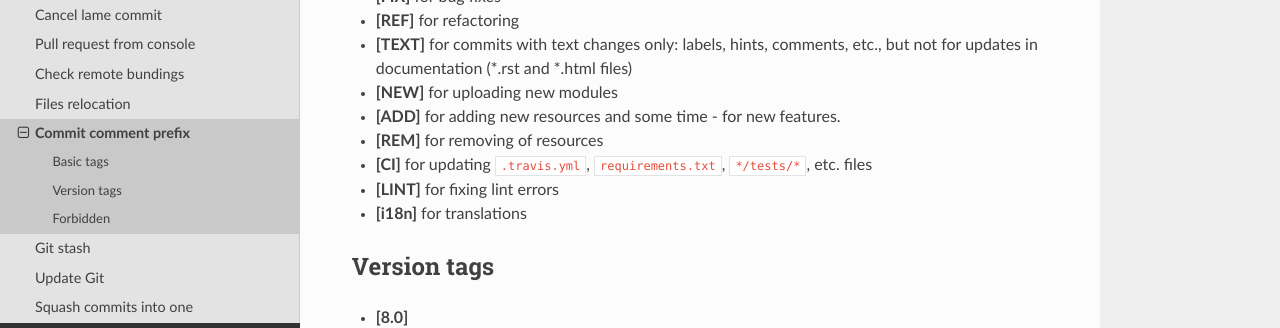
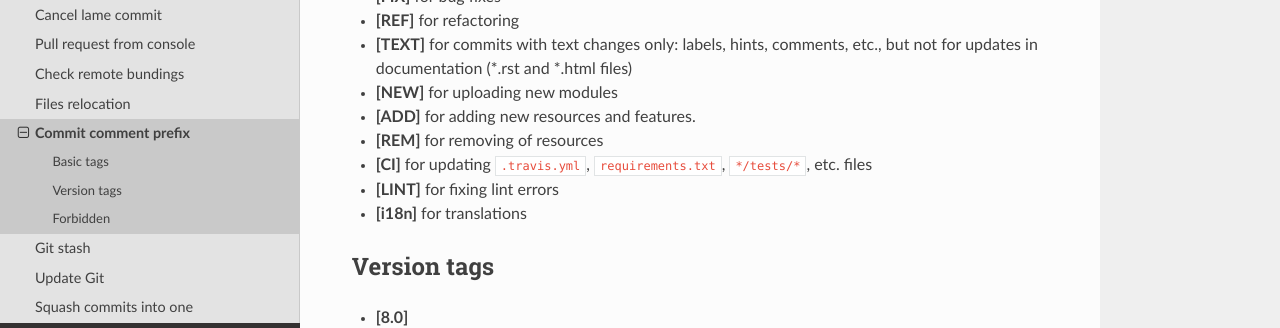
Before and after one commit to itpp-labs/odoo-development, a Sphinx documentation site: the page built from docs/git/commits.rst, in a window 1280 px wide and 1166 px high. Shown: the part 399-727 px from the top of the window. Built offline with Sphinx 7.4.7 and the Read the Docs theme 2.0.0, drawn with Linux system fonts in a browser that asks for light colours; pages that are not in the unit, such as notebooks, are missing from menus.

Commit message:
Update commits.rst

```diff
--- a/docs/git/commits.rst
+++ b/docs/git/commits.rst
@@ -13,7 +13,7 @@
 * **[REF]** for refactoring
 * **[TEXT]** for commits with text changes only: labels, hints, comments, etc., but not for updates in documentation (\*.rst and \*.html files)
 * **[NEW]** for uploading new modules
-* **[ADD]** for adding new resources  and some time - for new features.
+* **[ADD]** for adding new resources and features.
 * **[REM]** for removing of resources
 * **[CI]** for updating ``.travis.yml``, ``requirements.txt``, ``*/tests/*``, etc. files
 * **[LINT]** for fixing lint errors
```
